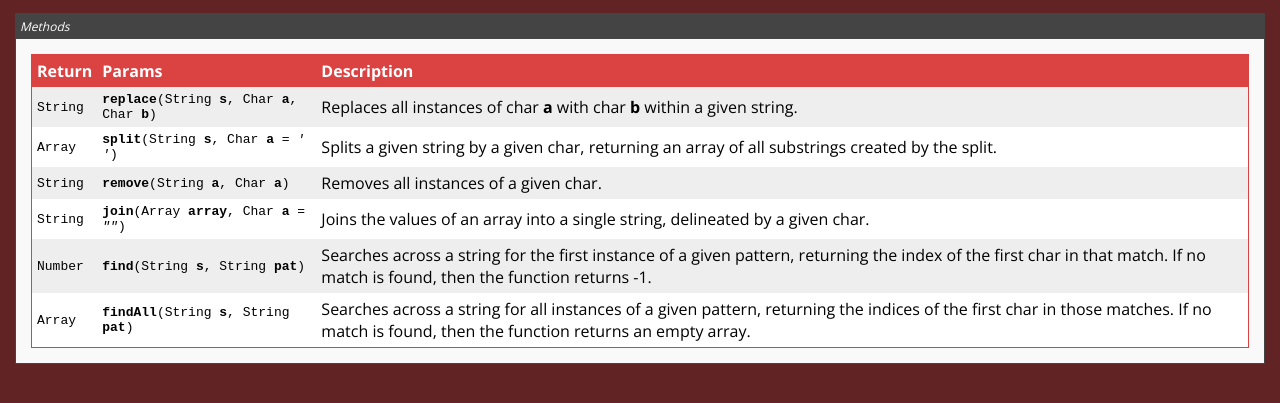
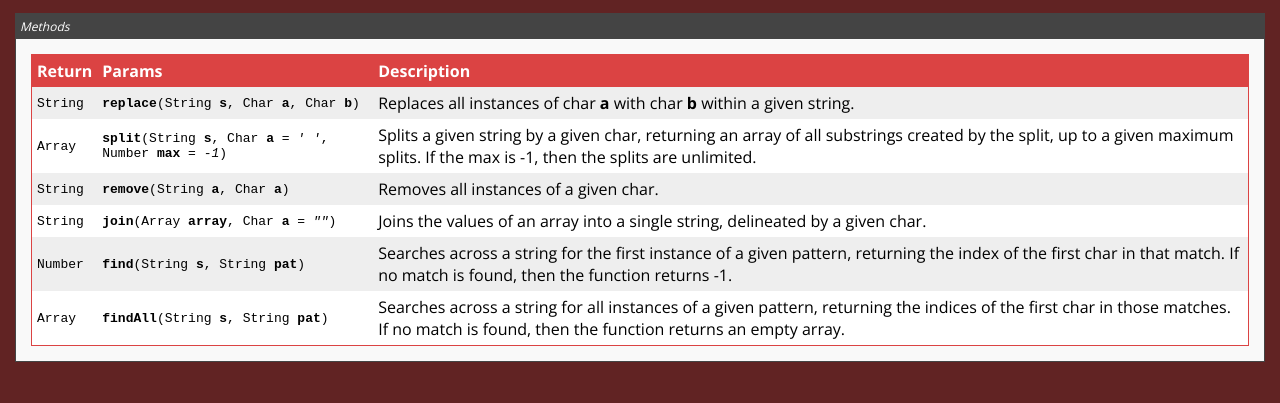
Before and after one commit to Ruota-Lang/Ruota, a plain HTML site: page Docs/Strings.html in a window 1280 px wide. Shown: the part 235-638 px from the top of the page. Drawn offline with nearby package versions, Linux system fonts and the light colour scheme.

Commit message:
Added extra parameter to split

```diff
--- a/Docs/Strings.html
+++ b/Docs/Strings.html
@@ -47,10 +47,10 @@
 				</tr>
 				<tr>
 					<td class="code">Array</td>
-					<td class="code"><b>split</b>(String <b>s</b>, Char <b>a</b> <i>= ' '</i>)</td>
+					<td class="code"><b>split</b>(String <b>s</b>, Char <b>a</b> <i>= ' '</i>, Number <b>max</b> <i>= -1</i>)</td>
 					<td class="desc">
 						<p>
-							Splits a given string by a given char, returning an array of all substrings created by the split.
+							Splits a given string by a given char, returning an array of all substrings created by the split, up to a given maximum splits. If the max is -1, then the splits are unlimited.
 						</p>
 					</td>
 				</tr>
```
Also changed, not shown: 1 other file.
